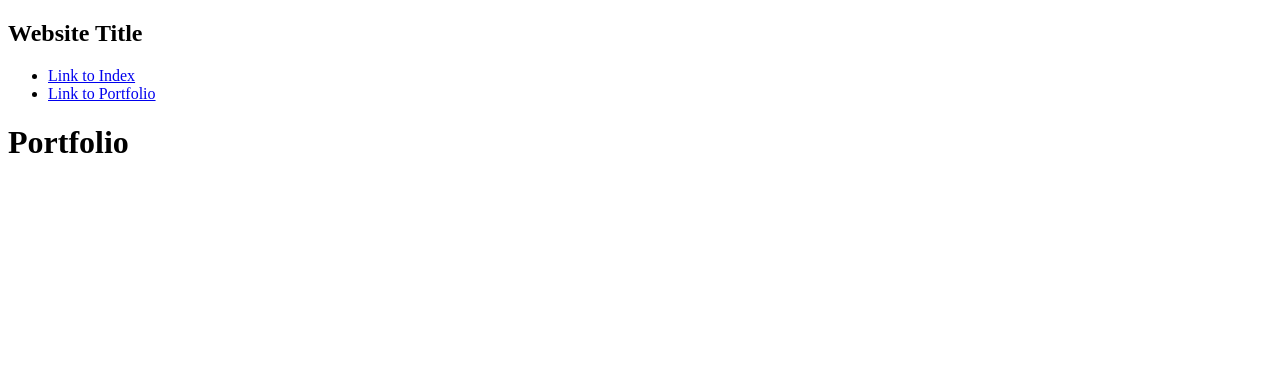
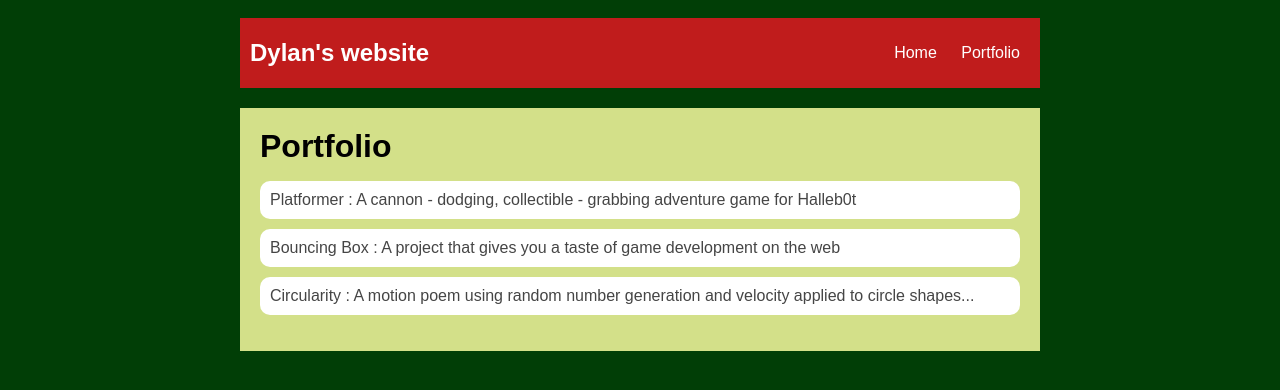
Before and after one commit to DSmith815/DSmith815.github.io, a plain HTML site: page portfolio.html in a window 1280 px wide. Drawn offline with Linux system fonts and the light colour scheme.

Commit message:
add portfolio.html file

```diff
--- a/portfolio.html
+++ b/portfolio.html
@@ -1,19 +1,21 @@
 <!DOCTYPE HTML>
 <html>
+
 <head>
     <title>Dylan's website</title>
+    <link rel="stylesheet" href="style.css">
 </head>
 
 <body>
     <div id="all-contents">
         <nav>
-            <h1>Website Title</h1>
+            <h1>Dylan's website</h1>
             <ul id="nav-ul">
                 <li class="nav-li">
-                    <a href="index.html">Link to Index</a>
+                    <a href="index.html">Home</a>
                 </li>
                 <li class="nav-li">
-                    <a href="portfolio.html">Link to Portfolio</a>
+                    <a href="portfolio.html">Portfolio</a>
                 </li>
             </ul>
         </nav>
@@ -21,7 +23,12 @@
             <div class="content">
                 <h1>Portfolio</h1>
                 <ul id="portfolio">
-
+                    <li><a href="projects/platformer/">Platformer : A cannon - dodging, collectible - grabbing adventure
+                            game for Halleb0t</a></li>
+                    <li><a href="projects/bouncing-box/">Bouncing Box : A project that gives you a taste of game
+                            development on the web </a></li>
+                    <li><a href="projects/circularity/">Circularity : A motion poem using random number generation and
+                            velocity applied to circle shapes...</a></li>
 
                 </ul>
             </div>
@@ -29,4 +36,5 @@
 
     </div>
 </body>
+
 </html>
--- a/style.css
+++ b/style.css
@@ -4,50 +4,58 @@ body {
     padding: 10px;
     font-family: arial;
 }
+
 #all-contents {
-  max-width: 800px;
+    max-width: 800px;
     margin: auto;
 }
 
 /* navigation menu */
 nav {
     background: rgb(192, 28, 28);
-   margin: 0 auto;
-   margin-bottom: 20px;
+    margin: 0 auto;
+    margin-bottom: 20px;
     display: flex;
     padding: 10px;
 }
+
 h1 {
     display: flex;
     align-items: center;
-    color: white;
+    color: rgb(255, 255, 255);
     flex: 1;
     margin: 0;
 }
+
 #nav-ul {
     list-style-image: none;
 }
+
 .nav-li {
     display: inline-block;
     padding: 0 10px;
 }
+
 a {
     text-decoration: none;
-    color: #fff;
+    color: #ffffff;
 }
 
 /* main container area beneath menu */
 main {
-    background: rgb(245, 238, 219);
+    background: rgb(211, 224, 137);
     display: flex;
 }
+
 .sidebar {
     margin-right: 25px;
     padding: 10px;
 }
+
 .sidebar-img {
     width: 200px;
 }
+
 .content {
     flex: 1;
     padding: 20px;
@@ -58,6 +66,38 @@ main {
     border: 4px silver ridge;
     padding: 8px;
 }
-h2, h3 {
+
+h2,
+h3 {
     margin: 0px;
 }
+
+/* portfolio styles */
+.content h1 {
+    color: black;
+}
+
+
+#portfolio {
+    list-style-type: none;
+    padding-left: 0;
+}
+
+
+#portfolio li {
+    background: #ffffff;
+    padding: 10px;
+    border-radius: 10px;
+    margin-bottom: 10px;
+}
+
+
+#portfolio li:hover {
+    background: #eee;
+}
+
+
+#portfolio a {
+    text-decoration: none;
+    color: #454545;
+}
```
Lines whose indentation alone changed are shown as unchanged.
